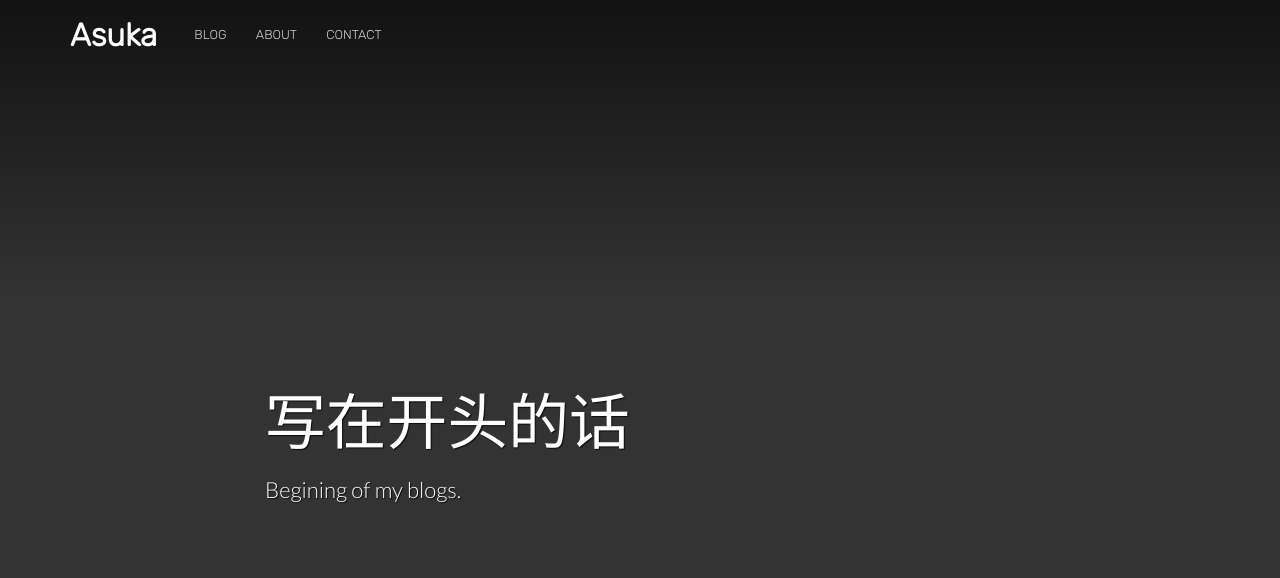
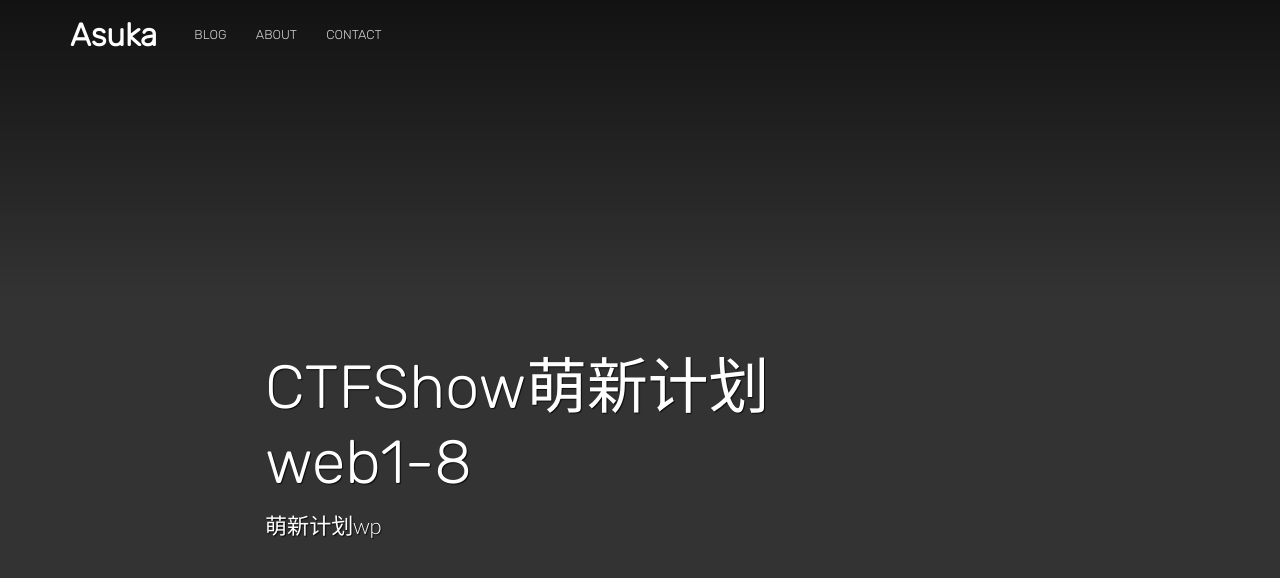
Before and after one commit to LunaAsuka/LunaAsuka.github.io, a Jekyll site: the page built from _posts/2021-01-31-CTFShow萌新计划web.md, in a window 1280 px wide and 900 px high. Shown: the top 578 px of the window. Built offline with Jekyll 4.4.1, drawn with Linux system fonts in a browser that asks for light colours.

Commit message:
Update 2021-01-31-CTFShow萌新计划web.md

```diff
--- a/_posts/2021-01-31-CTFShow萌新计划web.md
+++ b/_posts/2021-01-31-CTFShow萌新计划web.md
@@ -1,7 +1,7 @@
 ---
-title: 写在开头的话
+title: CTFShow萌新计划web1-8
 date: 2021-01-31
-description: Begining of my blogs.
+description: 萌新计划wp
 categories:
 image:
 author_staff_member: LunaAsuka
```
